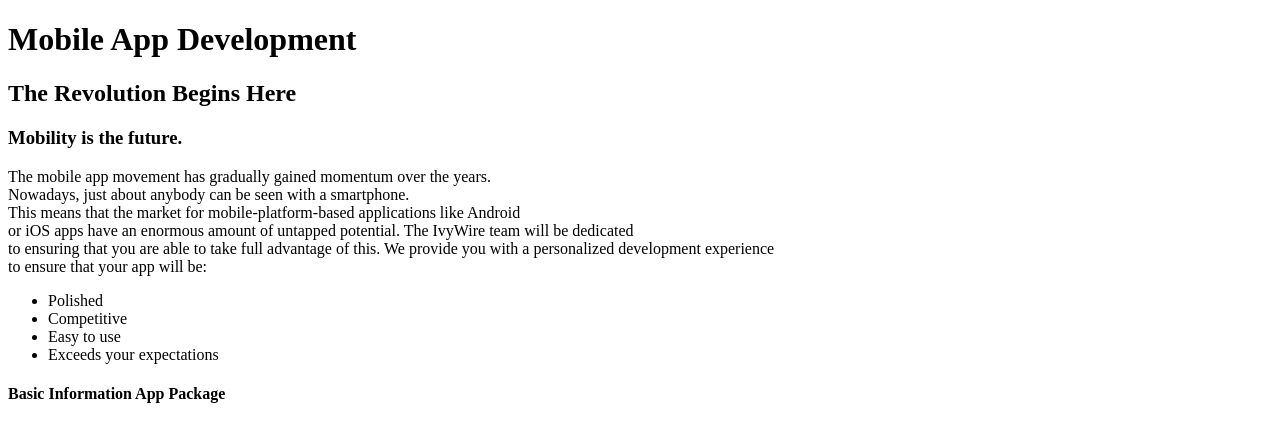
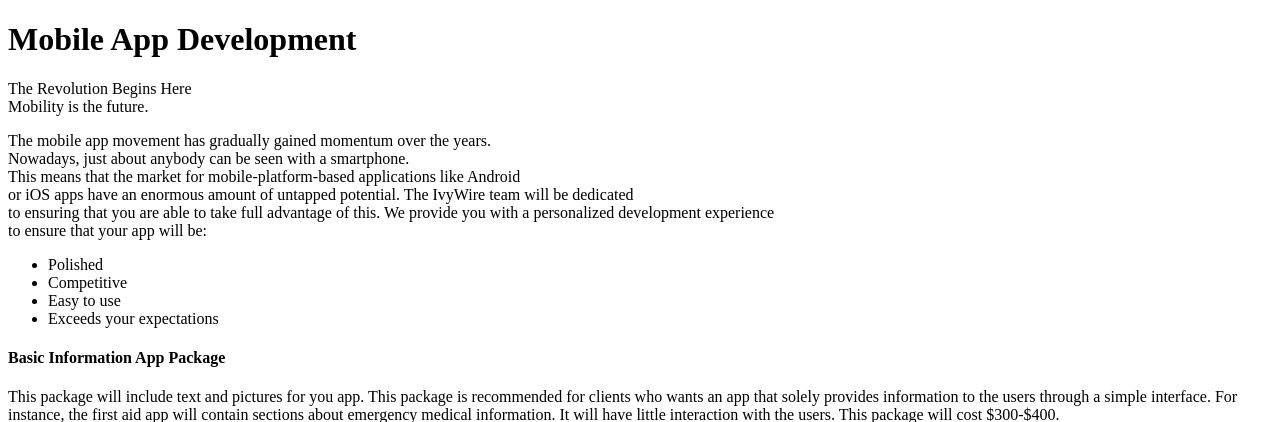
Before and after one commit to smogi/ivyWebsite, a Django app: template ivywire/ivywire/templates/apps.html in a window 1280 px wide. Shown: the top 422 px of the page. Run offline with Django 3.2, Linux system fonts and the light colour scheme; the template is opened without the code that fills it, so the values that code supplies are empty.

Commit message:
Steven
testing again

```diff
--- a/ivywire/ivywire/templates/apps.html
+++ b/ivywire/ivywire/templates/apps.html
@@ -1,19 +1,15 @@
 <!DOCTYPE html>
 <html>
-<head>
-<style>
-.centre
-{
-text-align:centre;
-}
-</style>
-</head>
+
 <body>
 
-<h1 class="centre">Mobile App Development</h1>
-<h2 class="centre">The Revolution Begins Here</h2>
-<h3 class="centre">Mobility is the future.</h3>
-
+<div class="upperDesc">
+  <div class="lefterDesc">
+  <h1>Mobile App Development</h1>
+  <p>The Revolution Begins Here<br>
+      Mobility is the future.</p>
+  </div>
+</div>
 <p>The mobile app movement has gradually gained momentum over the years.<br>Nowadays, just about anybody can be seen with a smartphone.<br>This means that the market for mobile-platform-based applications like Android<br>or iOS apps have an enormous amount of untapped potential. The IvyWire team will be dedicated<br>to ensuring that you are able to take full advantage of this. We provide you with a personalized development experience<br>to ensure that your app will be:
 <ul>
 <li>Polished</li>
```
